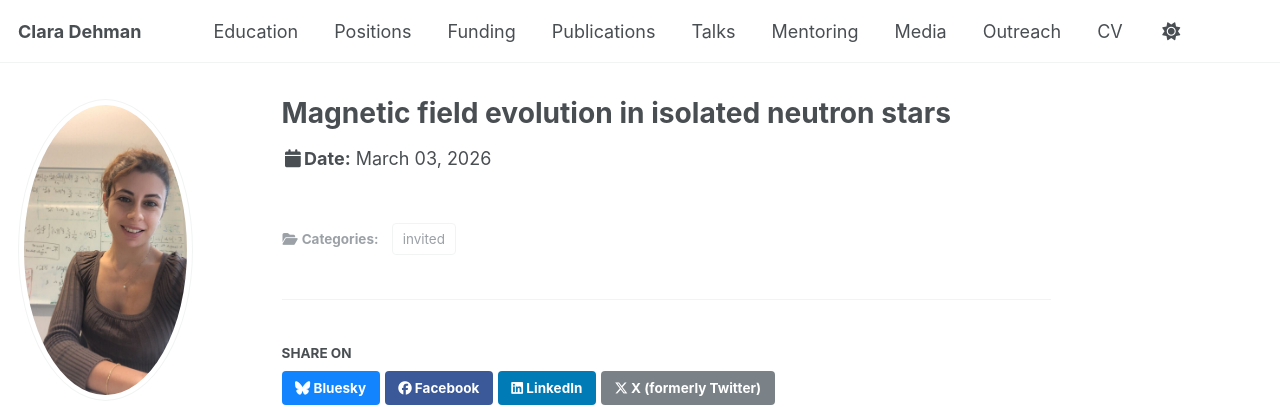
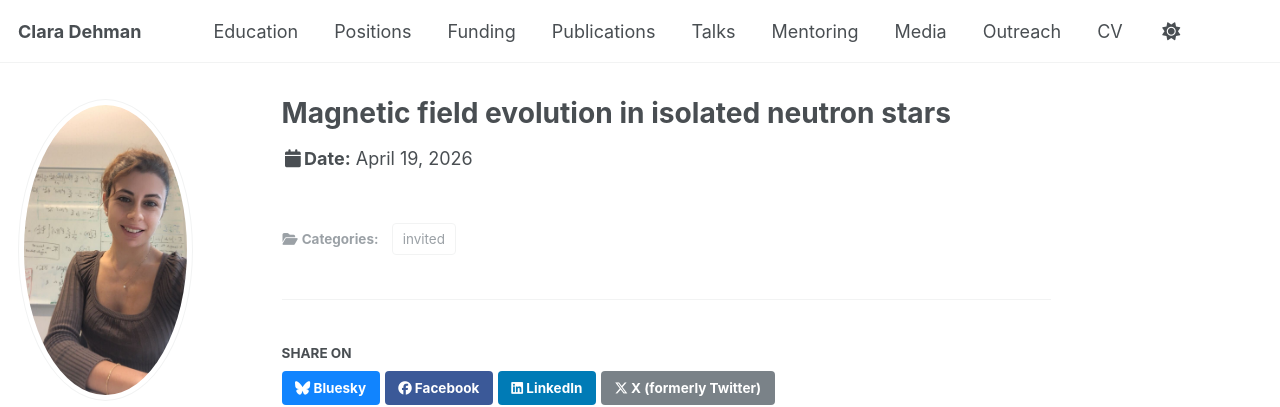
Before and after one commit to ClaraDehman/ClaraDehman.github.io, a Jekyll site: the page built from _talks/Perimeter2026.md, in a window 1280 px wide. Shown: the top 407 px of the page. Built offline with Jekyll 4.4.1, drawn with Linux system fonts in a browser that asks for light colours; some web fonts are replaced.

Commit message:
Update Perimeter2026.md

```diff
--- a/_talks/Perimeter2026.md
+++ b/_talks/Perimeter2026.md
@@ -1,6 +1,6 @@
 ---
 title: "Magnetic field evolution in isolated neutron stars"
-date: 2026-03-03
+date: 2026-04-19
 type: "Talk"
 venue: "Strong Gravity Seminar, Perimeter Institute"
 country: Canada
```
